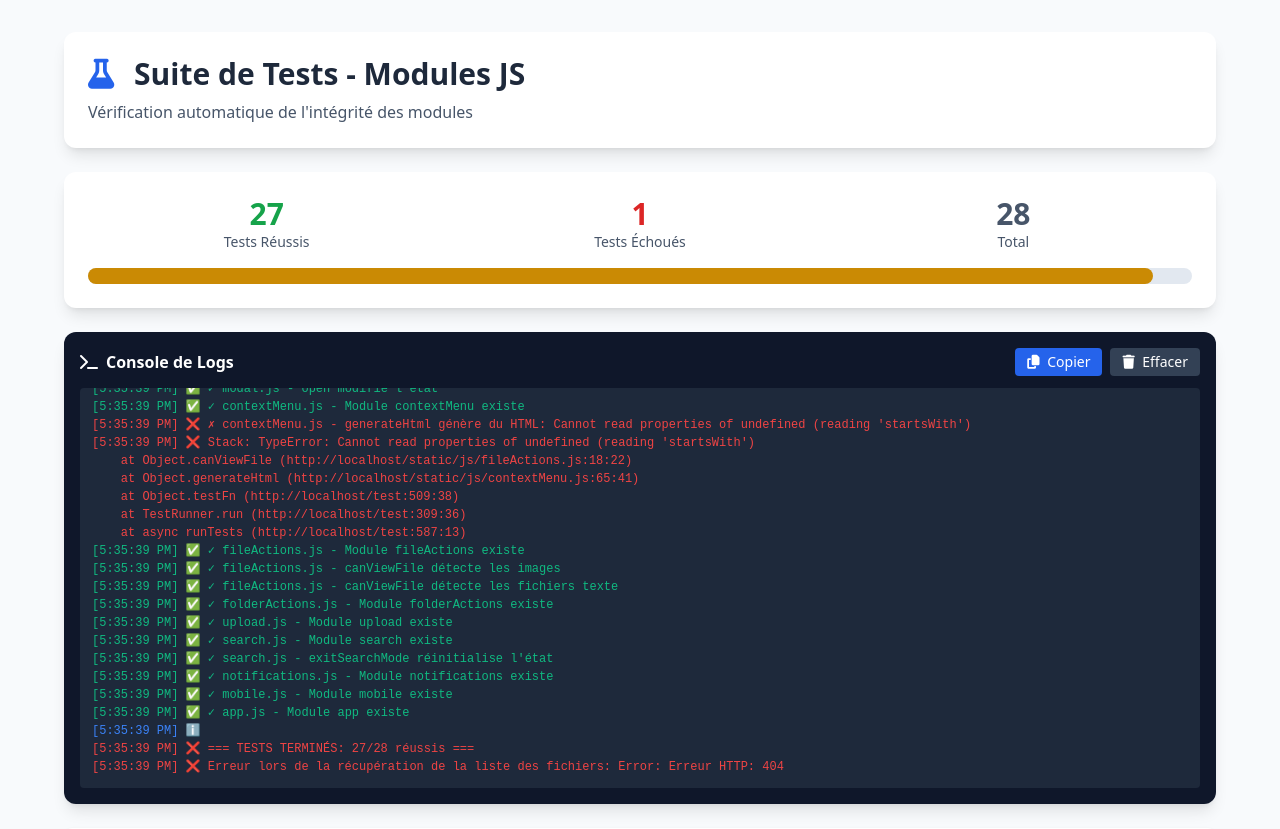
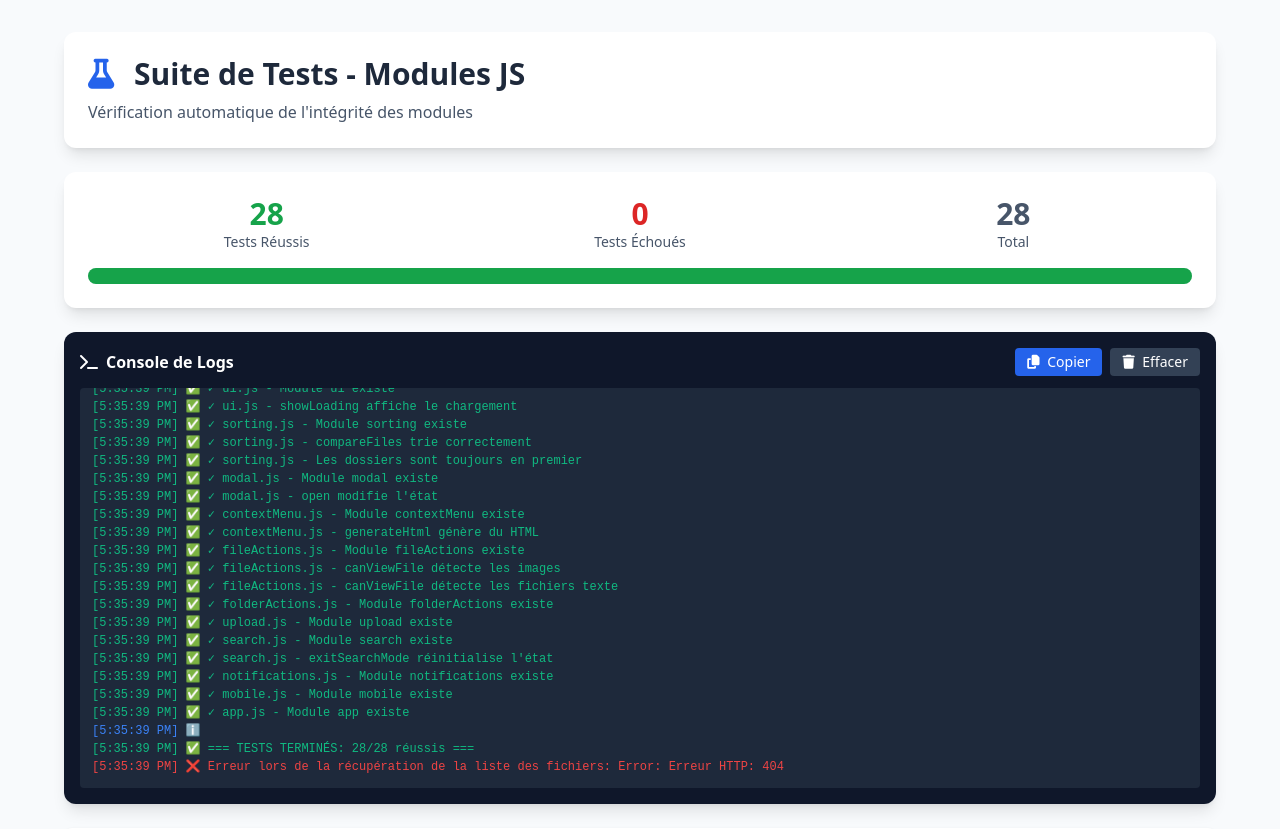
Before and after one commit to ZeroNullPointerException/myEx, a Flask app: page /test in a window 1280 px wide. Shown: the top 829 px of the page. Run offline with Flask 3, Linux system fonts and the light colour scheme; parts of the project's set-up code (start-up, migrations or seed data) failed here and were passed over; some libraries are stand-ins or nearby versions.

Commit message:
test fixed

```diff
--- a/templates/test.html
+++ b/templates/test.html
@@ -504,8 +504,9 @@
             r.assertExists(contextMenu.generateHtml, 'generateHtml doit exister');
         });
 
-        runner.test('contextMenu.js', 'generateHtml génère du HTML', (r) => {
-            const file = { name: 'test.txt', path: '/test.txt', isFolder: false };
+		runner.test('contextMenu.js', 'generateHtml génère du HTML', (r) => {
+            // MODIFICATION: Ajout de mimeType à l'objet de test
+            const file = { name: 'test.txt', path: '/test.txt', isFolder: false, mimeType: 'text/plain' };
             const html = contextMenu.generateHtml(file);
             r.assert(html.includes('test.txt'), 'HTML doit contenir le nom du fichier');
             r.assert(html.includes('button'), 'HTML doit contenir des boutons');
```
